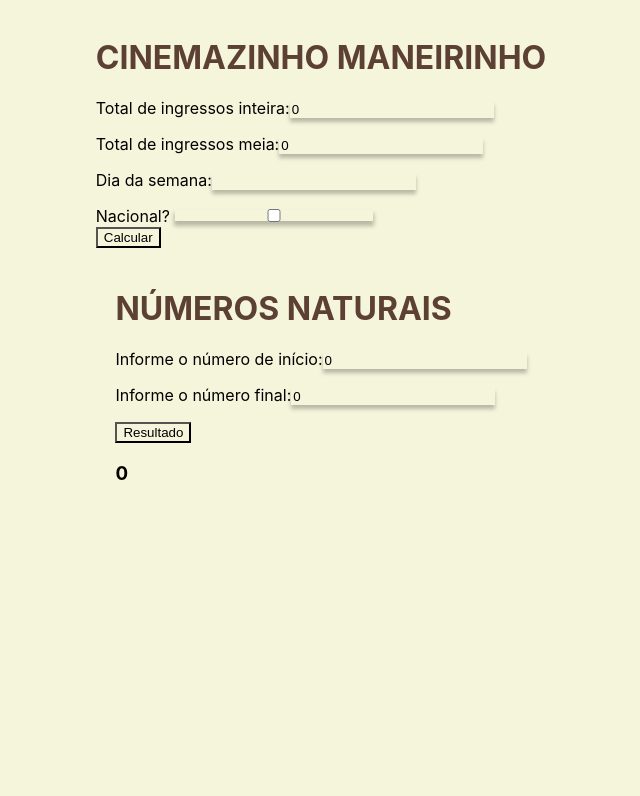
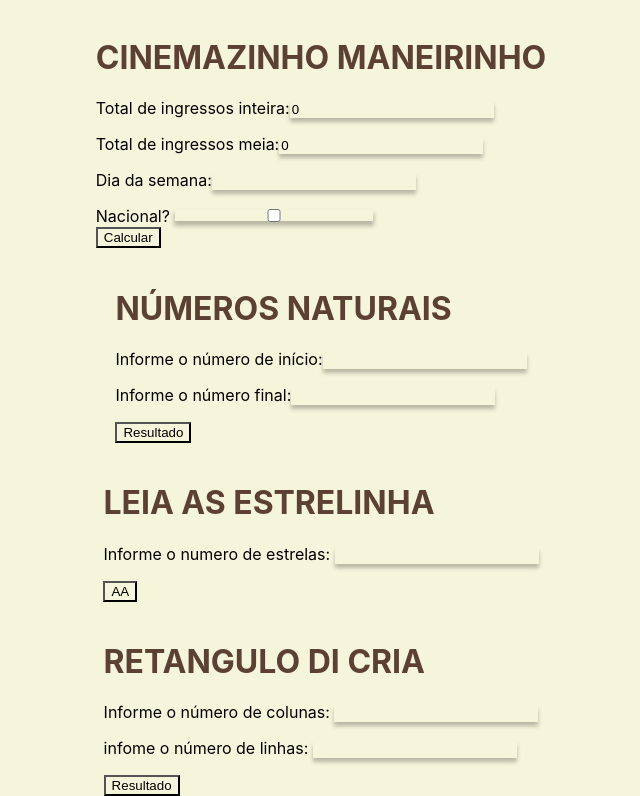
Before and after one commit to IsabellaAlvesCosta/provalogica, a React (Create React App) app: page / in a window 1280 px wide. Shown: the part 2406-3202 px from the top of the page, without its empty margins (319-959 px from the left). Before the commit the page ends 2909 px from the top, so only its background shows below. Built offline with nearby package versions, Linux system fonts and the light colour scheme.

Commit message:
Função 18/10/2022

```diff
--- a/src/App.js
+++ b/src/App.js
@@ -43,10 +43,17 @@ function App() {
   const[nacional, setNacional] = useState(false);
   const[cinemaResul, setCinemaResul] = useState("");
 
-  const [ninicio, setNinicio] = useState(0);
-  const [nfinal, setNfinal] = useState(0);
-  const [totalnumero, setTotalnumero] = useState(0);
+  const [ninicio, setNinicio] = useState();
+  const [nfinal, setNfinal] = useState();
+  const [totalnumero, setTotalnumero] = useState([]);
 
+  const [quantidadeEstrela,setQuantidadeEstrela]=useState();
+  const [re,setRe]=useState([]);
+
+
+  const [qtdlinha,setQtdlinha]= useState();
+  const [qtdcoluna,setQtdcoluna]=useState();
+  const [resullinha,Setresullinha]=useState([])
 
   function Calcular(){
     let total = pequeno * 13.50  + medio * 15 + grande * 17.50;
@@ -74,6 +81,7 @@ function App() {
            }
     return preco * (qtd / 100)
   }
+
 
 
     function calcularClick() {
@@ -177,12 +185,31 @@ function App() {
 
    function  NumerosNaturais()
 {
-    for (let cont = setNinicio; cont <=setNfinal; cont++)
+  let x=[];
+    for(let i=ninicio; i < nfinal;i++)
     {
-        setTotalnumero(cont);
+       x=[...x,",",i];
+      setTotalnumero(x);
     }
 }
+  function linha(){
+    let x=[];
+    for(let i=0; i<quantidadeEstrela; i++){
+      x.push("*");
+    }
+    setRe(x);
+  }
 
+  function retangulo(){
+    let x=[];
+    for(let i=0;i<qtdlinha;i++ ){
+      for(let k=0;k<qtdcoluna;k++){
+        x.push(resullinha);
+      }
+      x.push('');
+    }
+    return x;
+  }
 
 
 
@@ -309,6 +336,29 @@ function App() {
           <button onClick={NumerosNaturais}>Resultado</button>
           <h3>{totalnumero}</h3>
         </div>
+        <div>
+          <h1>LEIA AS ESTRELINHA </h1>
+            <div>
+              <p>Informe o numero de estrelas: <input type="number" value={quantidadeEstrela} onChange={e =>setQuantidadeEstrela(Number(e.target.value))} /></p>
+            </div>
+              <button onClick={linha}>AA</button>
+            <h3>
+              {re}
+            </h3>
+        </div>
+        <div>
+          <h1>RETANGULO DI CRIA</h1>
+          <div>
+            <p>Informe o número de colunas: <input type="number" value={qtdcoluna} onChange={e =>setQtdcoluna(Number(e.target.value))} /></p>
+          </div>
+          <div>
+            <p>infome o número de linhas: <input type="number" value={qtdlinha} onChange={e =>setQtdlinha(Number(e.target.value))} /></p>
+          </div>
+          <button onClick={retangulo}>Resultado</button>
+          <div>
+            {resullinha}
+          </div>
+        </div>
     </div>
  );
     }
```
